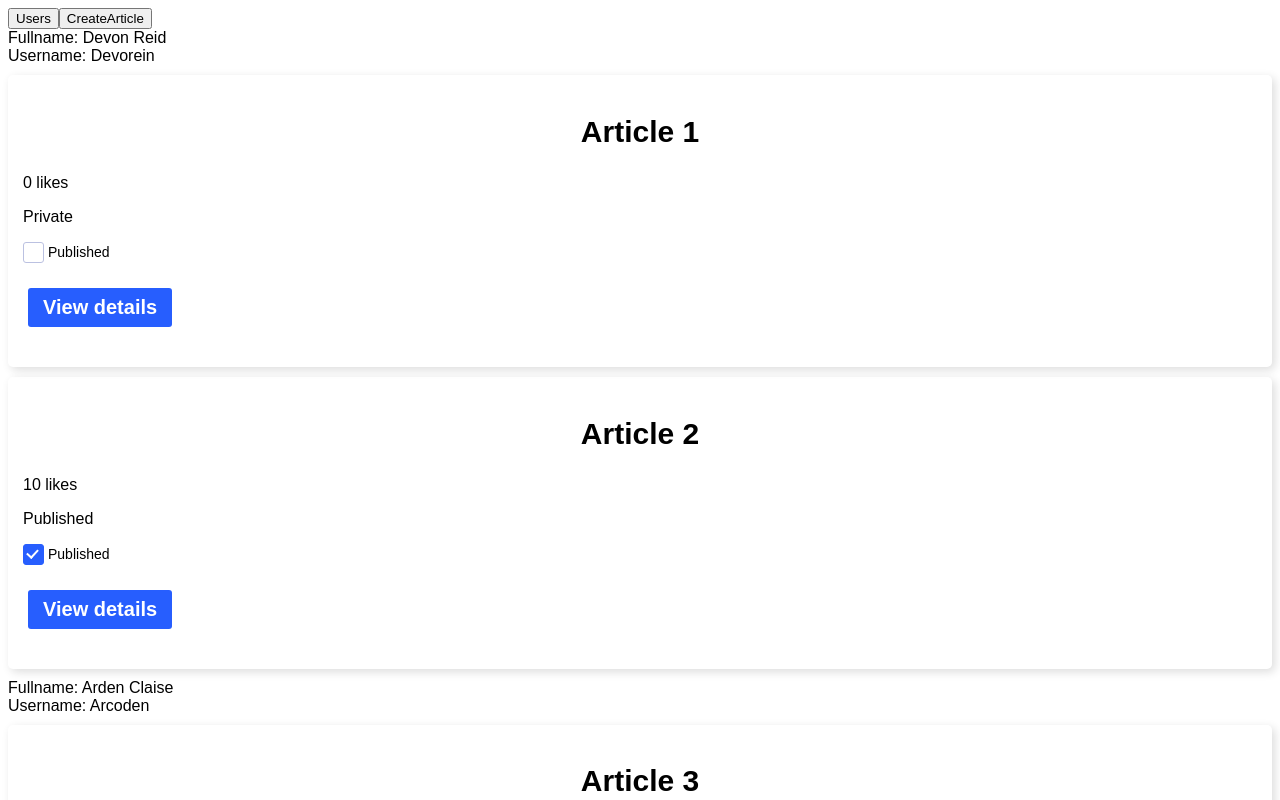
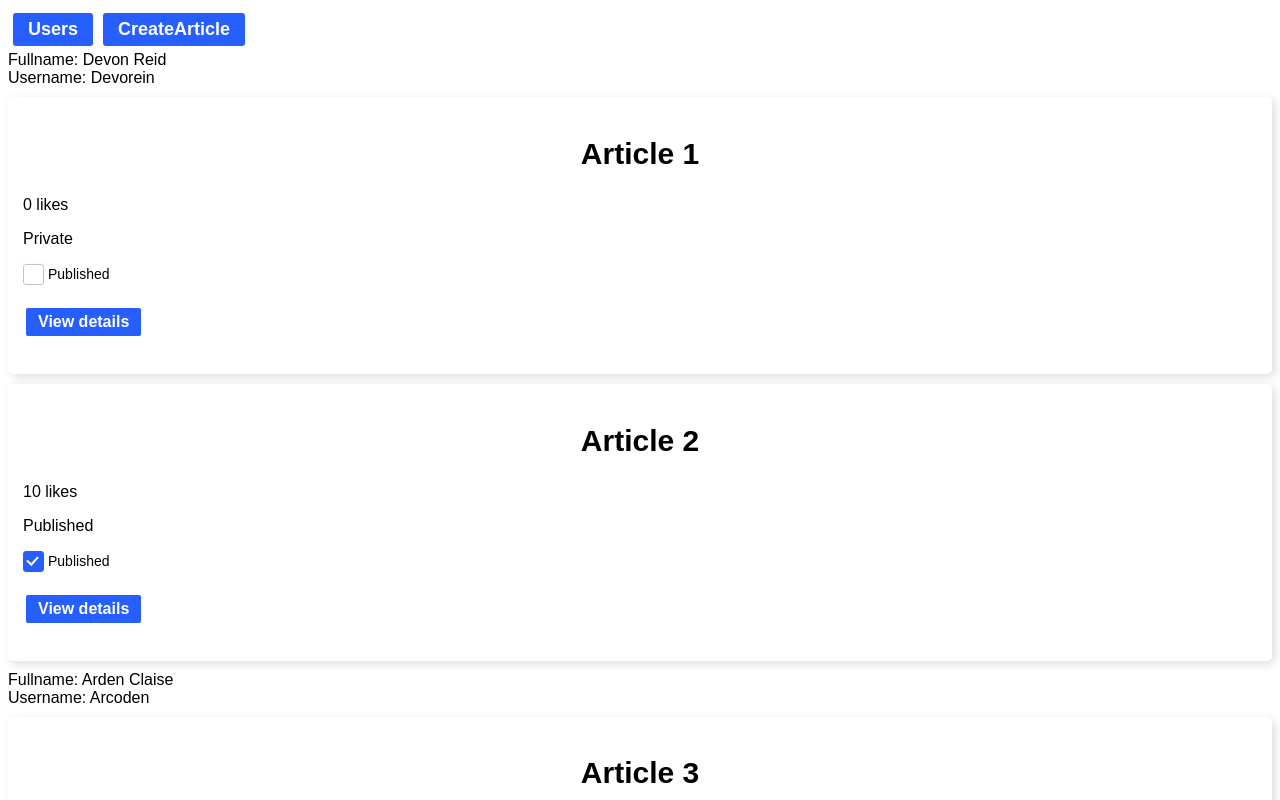
Before and after one commit to Devorein/vue-init, a Vue app: page / in a window 1280 px wide. Shown: the top 800 px of the page. Built offline with nearby package versions, Linux system fonts and the light colour scheme.

Commit message:
Added size prop for Button component

```diff
--- a/src/components/base/Button.vue
+++ b/src/components/base/Button.vue
@@ -1,5 +1,5 @@
 <template>
-  <button @click="$emit('click')">
+  <button @click="$emit('click')" :style="generateButtonStyle()">
     {{label}}
   </button>
 </template>
@@ -7,7 +7,40 @@
 <script>
   export default {
     name: 'Button',
-    props: ['label']
+    props: {
+      label: {
+        type: String,
+        required: true
+      },
+      size: {
+        type: String,
+        required: false,
+        default: "small"
+      }
+    },
+    methods: {
+      generateButtonStyle(){
+        const size = this.size || 'small';
+        const style = {};
+        if(size === "small"){
+          style.fontSize = '16px';
+          style.padding = '5px 12px';
+          style.borderRadius = '2px';
+          style.margin = '3px'
+        } else if(size === "medium"){
+          style.fontSize = '18px';
+          style.padding = '6px 15px';
+          style.borderRadius = '3px';
+          style.margin = '5px'
+        } else if(size === "large"){
+          style.fontSize = '20px';
+          style.padding = '8px 18px';
+          style.borderRadius = '5px';
+          style.margin = '8px'
+        }
+        return style;
+      }
+    }
   }
 </script>
 
@@ -15,11 +48,7 @@
   button{
     background-color: #275EFE;
     color: white;
-    padding: 8px 15px;
-    margin: 5px;
-    border-radius: 3px;
     font-weight: bold;
-    font-size: 20px;
     border: none;
     outline: none;
     cursor: pointer;
--- a/src/components/base/Tabs.vue
+++ b/src/components/base/Tabs.vue
@@ -1,13 +1,17 @@
 <template>
   <template v-for="tab in tabs" :key="tab">
-    <button @click="$emit('click', tab)">{{tab}}</button>
+    <Button size="medium" :label="tab" @click="$emit('click', tab)"/>
   </template>
 </template>
 
 <script>
+  import Button from "./Button.vue";
   export default {
     name: "Tabs",
-    props: ['tabs']
+    props: ['tabs'],
+    components: {
+      Button
+    }
   }
 </script>
 
```
